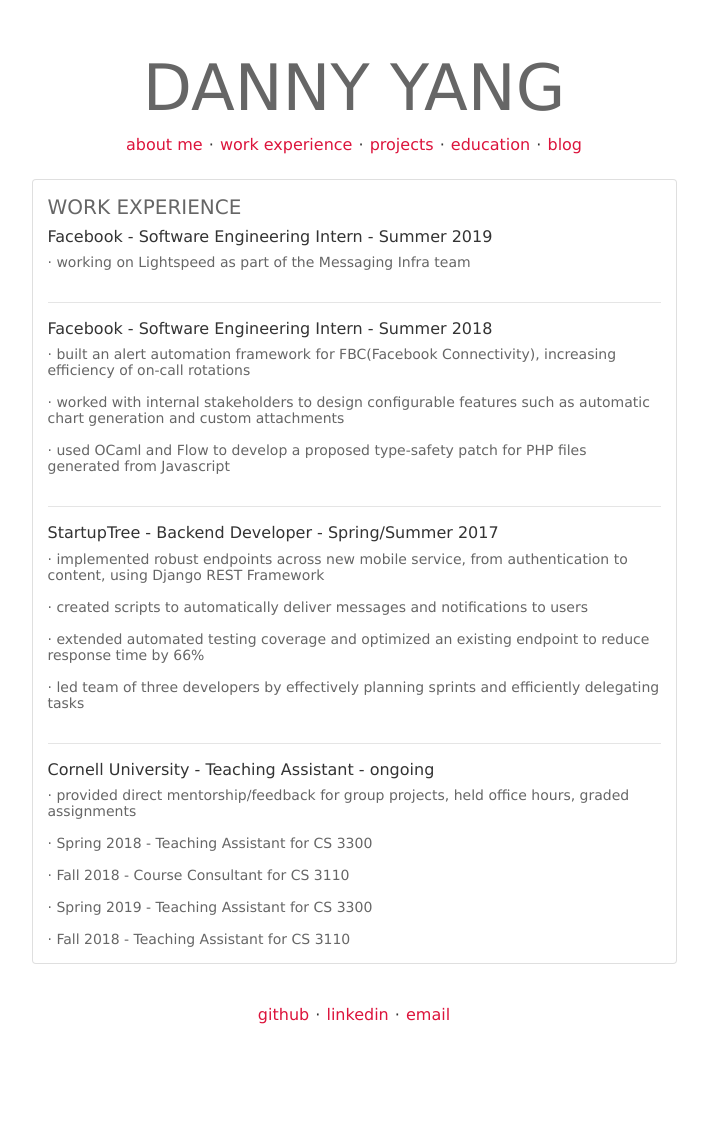
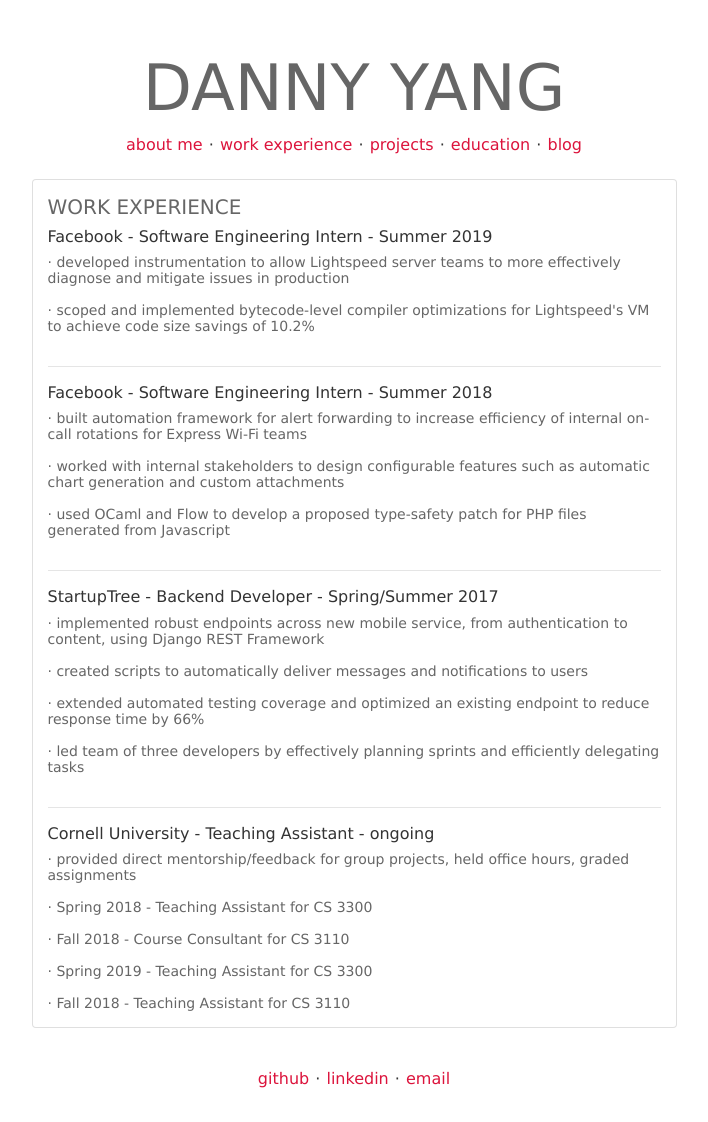
Before and after one commit to yangdanny97/yangdanny97.github.io, a Jekyll site: the page built from experience/index.html, in a window 1280 px wide. Shown: the whole page, without its empty margins (286-994 px from the left). Built offline with Jekyll 4.4.1, drawn with Linux system fonts in a browser that asks for light colours; before the commit the page ends 1058 px from its top, so only the background shows below that.

Commit message:
add content

```diff
--- a/experience/index.html
+++ b/experience/index.html
@@ -6,10 +6,11 @@
 	<div class='col-sm-6 offset-sm-3 card'>
 		<h3>WORK EXPERIENCE</h3>
 		<h4>Facebook - Software Engineering Intern - Summer 2019</h4>
-		<p>· working on Lightspeed as part of the Messaging Infra team</p>
+		<p>· developed instrumentation to allow Lightspeed server teams to more effectively diagnose and mitigate issues in production</p>
+		<p>· scoped and implemented bytecode-level compiler optimizations for Lightspeed's VM to achieve code size savings of 10.2%</p>
 		<hr>
 		<h4>Facebook - Software Engineering Intern - Summer 2018</h4>
-		<p>· built an alert automation framework for FBC(Facebook Connectivity), increasing efficiency of on-call rotations </p>
+		<p>· built automation framework for alert forwarding to increase efficiency of internal on-call rotations for Express Wi-Fi teams </p>
 		<p>· worked with internal stakeholders to design configurable features such as automatic chart generation and custom attachments </p>
 		<p>· used OCaml and Flow to develop a proposed type-safety patch for PHP files generated from Javascript</p>
 		<hr>
```
